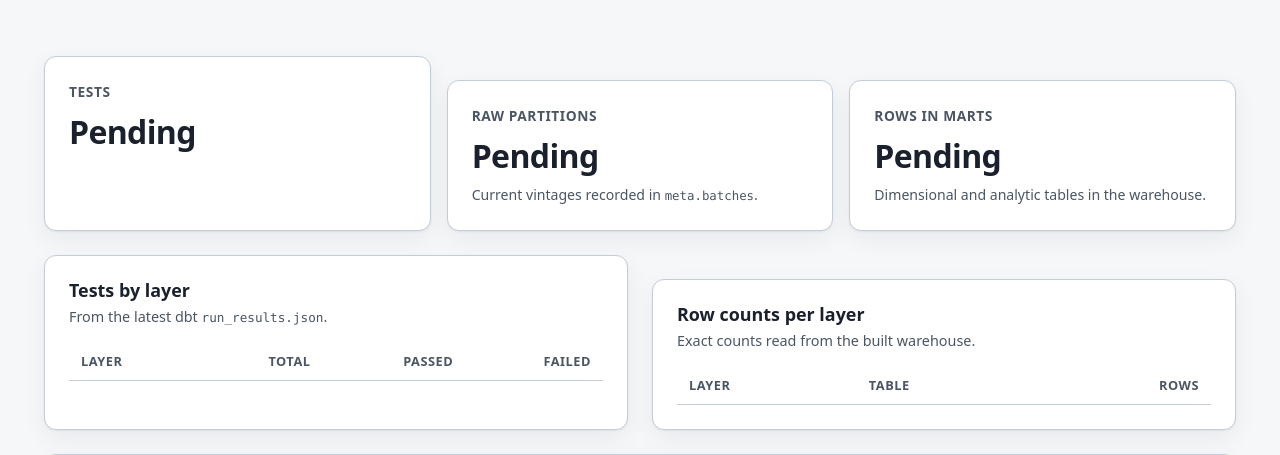
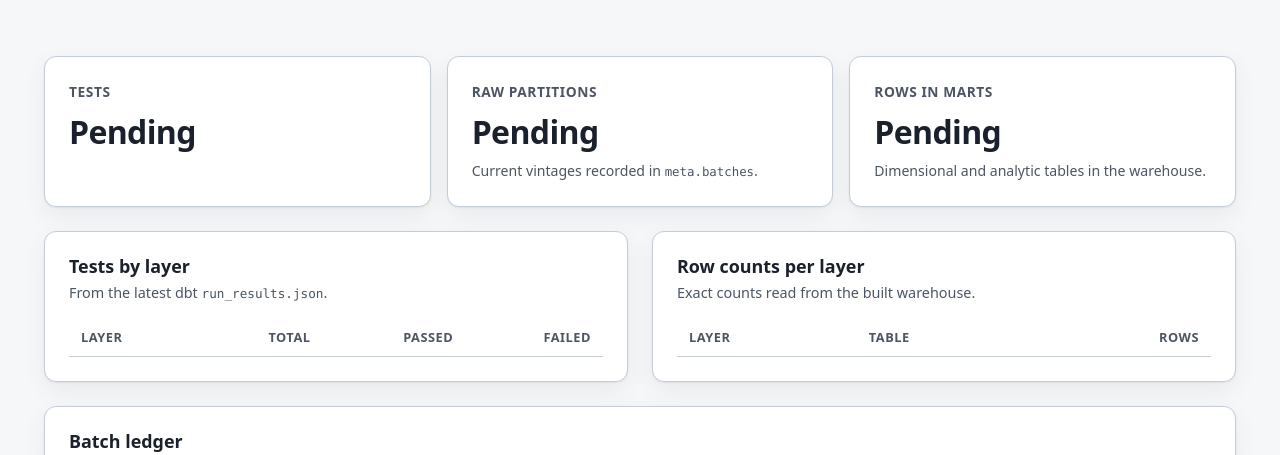
Before and after one commit to Eduardo12Pacheco/ecuador-open-data-lakehouse, a Python web app: template src/ecuador_lakehouse/adapters/report/templates/quality.html.j2 in a window 1280 px wide. Shown: the part 73-528 px from the top of the page. Run offline with Jinja, Linux system fonts and the light colour scheme; the template is opened without the code that fills it, so the values that code supplies are empty; some libraries are stand-ins or nearby versions.

Commit message:
fix(report): align grid cards and keep chart labels readable
The stacked-card margin (`.card + .card`) leaked into the KPI and two-column
grids, pushing every card after the first one down so rows were ragged. Grid
children now reset it, and an e2e test pins that cards in the same row share
their top edge (RED on five pages before the fix).

Bar charts: long Spanish division names squeezed the plot area to a few
pixels, the province chart silently hid every second label (Guayas was one of
them) and the macro chart's truncation setting was overwritten by the shared
axis style. Category labels now truncate at a fixed width with every label
shown, the province chart grows with its rows and the ratio chart no longer
clips its axis title.

```diff
--- a/docs/METRICS.json
+++ b/docs/METRICS.json
@@ -2,7 +2,7 @@
   "artifact_tables": 14,
   "artifact_version": "1.0.0",
   "data_tests": 253,
-  "e2e_tests": 45,
+  "e2e_tests": 51,
   "intermediate_rows": 4726,
   "mart_rows": 1184086,
   "models": 22,
--- a/src/ecuador_lakehouse/adapters/report/assets/app.css
+++ b/src/ecuador_lakehouse/adapters/report/assets/app.css
@@ -220,6 +220,12 @@ section + section {
   margin-bottom: var(--space-5);
 }
 
+/* Grid children are spaced by the grid gap; the stacked-card margin would
+   otherwise push every card after the first one down and break the row. */
+.kpi-grid > .card {
+  margin-top: 0;
+}
+
 .kpi {
   display: flex;
   flex-direction: column;
@@ -255,6 +261,7 @@ section + section {
   gap: var(--space-5);
 }
 
+.grid-2 > .card,
 .grid-2 > section,
 .grid-2 > article {
   margin-top: 0;
--- a/src/ecuador_lakehouse/adapters/report/assets/app.js
+++ b/src/ecuador_lakehouse/adapters/report/assets/app.js
@@ -152,6 +152,18 @@
       axisTick: { lineStyle: { color: token("border") } },
       axisLabel: { color: token("text-muted"), fontFamily: token("font-sans") },
       splitLine: { lineStyle: { color: token("border"), opacity: 0.55 } }
+    };
+  }
+
+  function categoryLabel(width) {
+    // Long Spanish category names would otherwise squeeze the plot area to a few
+    // pixels; truncate them (the tooltip and the tables carry the full text).
+    return {
+      color: token("text-muted"),
+      fontFamily: token("font-sans"),
+      width: width,
+      overflow: "truncate",
+      interval: 0
     };
   }
 
@@ -400,6 +412,10 @@
 
     var yearKey = String(provinceYear.value);
     var provinces = data.provinces[yearKey] || [];
+    var provinceElement = $("chart-tax-provinces");
+    if (provinceElement) {
+      provinceElement.style.height = Math.max(420, provinces.length * 22 + 70) + "px";
+    }
     var provinceOption = baseOption();
     provinceOption.legend = { show: false };
     provinceOption.grid = { left: 24, right: 56, top: 16, bottom: 24, containLabel: true };
@@ -410,7 +426,7 @@
     provinceOption.yAxis = Object.assign({
       type: "category",
       data: provinces.map(function (row) { return row.name; }).reverse()
-    }, axisStyle());
+    }, axisStyle(), { axisLabel: categoryLabel(150) });
     provinceOption.series = [{
       name: yearKey,
       type: "bar",
@@ -486,7 +502,7 @@
     divisionOption.yAxis = Object.assign({
       type: "category",
       data: divisions.map(function (row) { return row.name; })
-    }, axisStyle());
+    }, axisStyle(), { axisLabel: categoryLabel(160) });
     divisionOption.series = [{
       name: "YoY",
       type: "bar",
@@ -540,14 +556,8 @@
     });
     industryOption.yAxis = Object.assign({
       type: "category",
-      data: industries.map(function (row) { return row.name; }),
-      axisLabel: {
-        color: token("text-muted"),
-        width: 220,
-        overflow: "truncate",
-        fontFamily: token("font-sans")
-      }
-    }, axisStyle());
+      data: industries.map(function (row) { return row.name; })
+    }, axisStyle(), { axisLabel: categoryLabel(220) });
     industryOption.series = [{
       name: "GDP contribution",
       type: "bar",
@@ -560,7 +570,7 @@
     var ratioOption = baseOption();
     ratioOption.legend = { show: false };
     ratioOption.tooltip = { trigger: "axis", valueFormatter: function (value) { return pct(value, 2); } };
-    ratioOption.grid = { left: 64, right: 24, top: 24, bottom: 48, containLabel: true };
+    ratioOption.grid = { left: 64, right: 24, top: 40, bottom: 48, containLabel: true };
     ratioOption.xAxis = Object.assign({
       type: "category",
       data: complete.map(function (row) { return String(row.year); })
```
Also changed, not shown: README.es.md (+1 -1 lines), tests/e2e/test_layout.py (+24 -0 lines), README.md.
